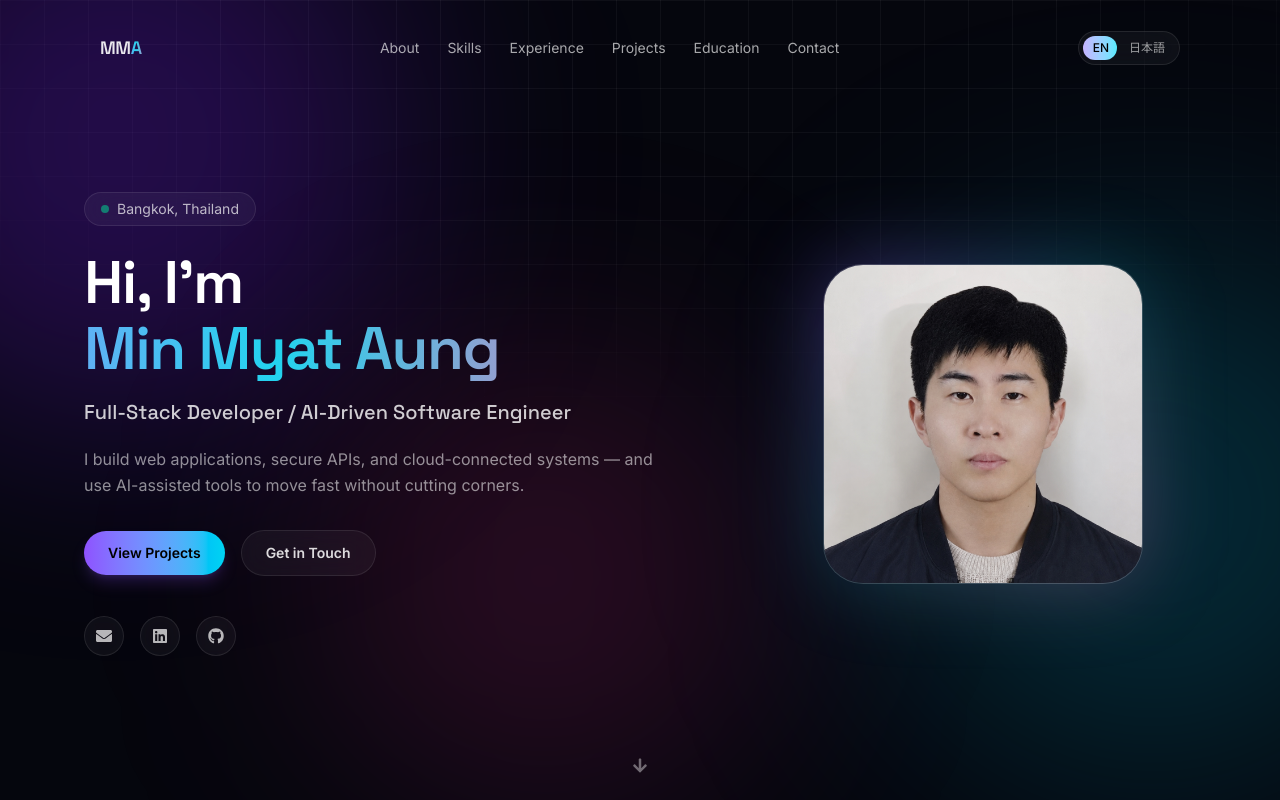
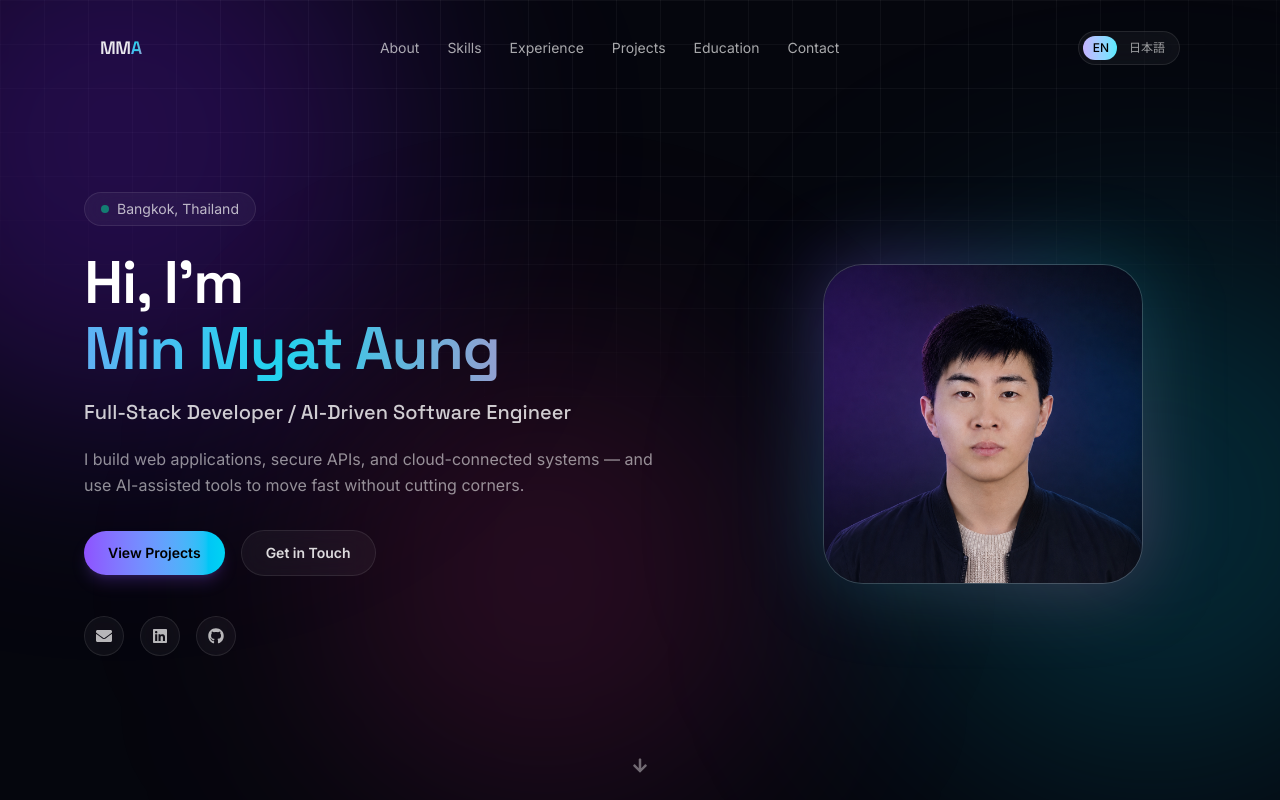
Before and after one commit to minmyataung54/portfolio-web, a React (Vite) app: page / in a window 1280 px wide. Shown: the top 800 px of the page. Built offline with nearby package versions, Linux system fonts and the light colour scheme.

Commit message:
Replace profile photo with webporfolio.png

```diff
--- a/src/components/Hero.jsx
+++ b/src/components/Hero.jsx
@@ -113,7 +113,7 @@ export default function Hero() {
               <div className="absolute inset-0 rounded-[2.5rem] bg-gradient-to-br from-violet-500/40 via-cyan-400/20 to-pink-400/30 blur-2xl" />
               <div className="glass-strong relative h-full w-full overflow-hidden rounded-[2.5rem]">
                 <img
-                  src="/profile.png"
+                  src="/webporfolio.png"
                   alt={t.hero.name}
                   className="h-full w-full object-cover"
                 />
```
Also changed, not shown: public/profile.png (deleted), public/webporfolio.png (added).
